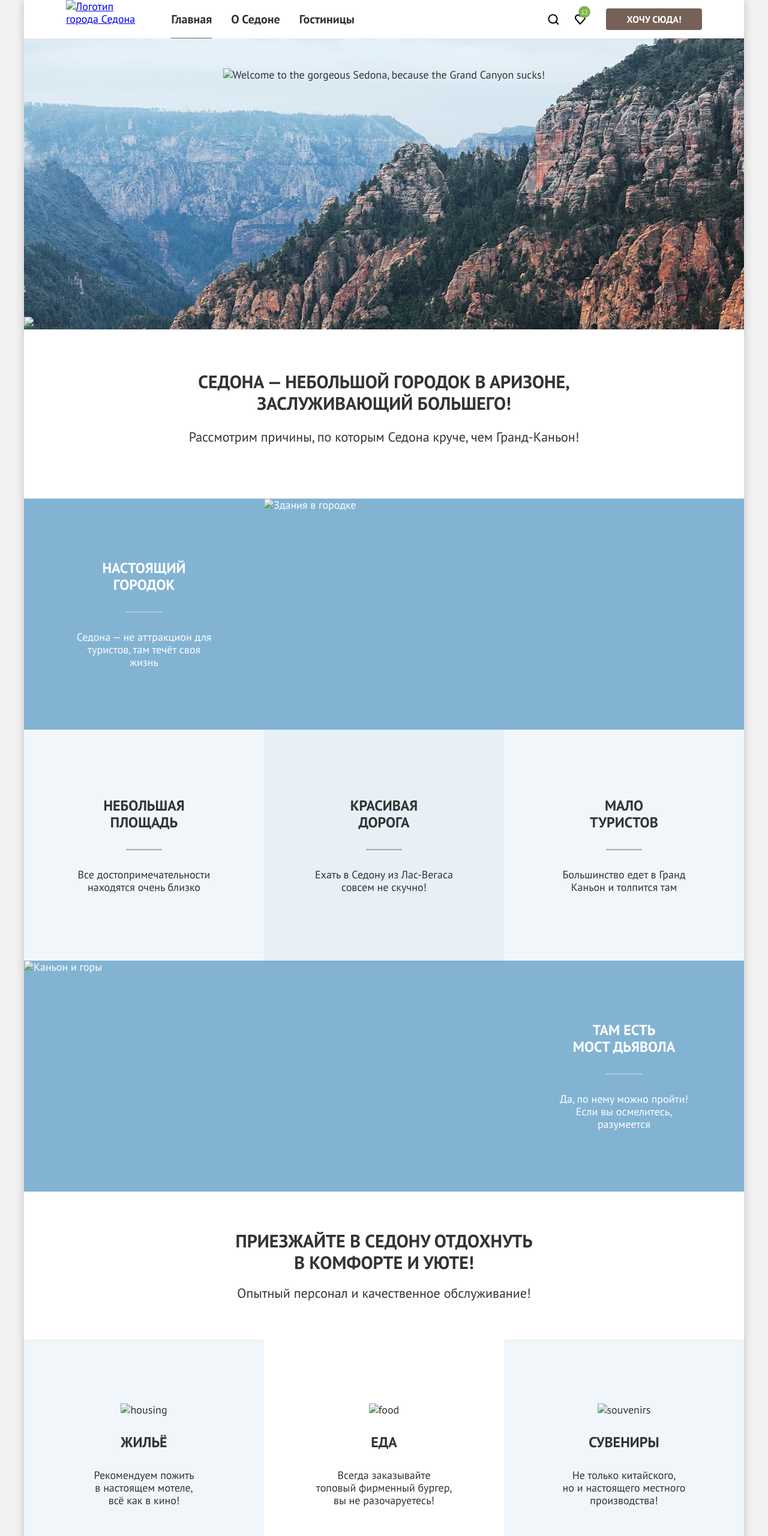
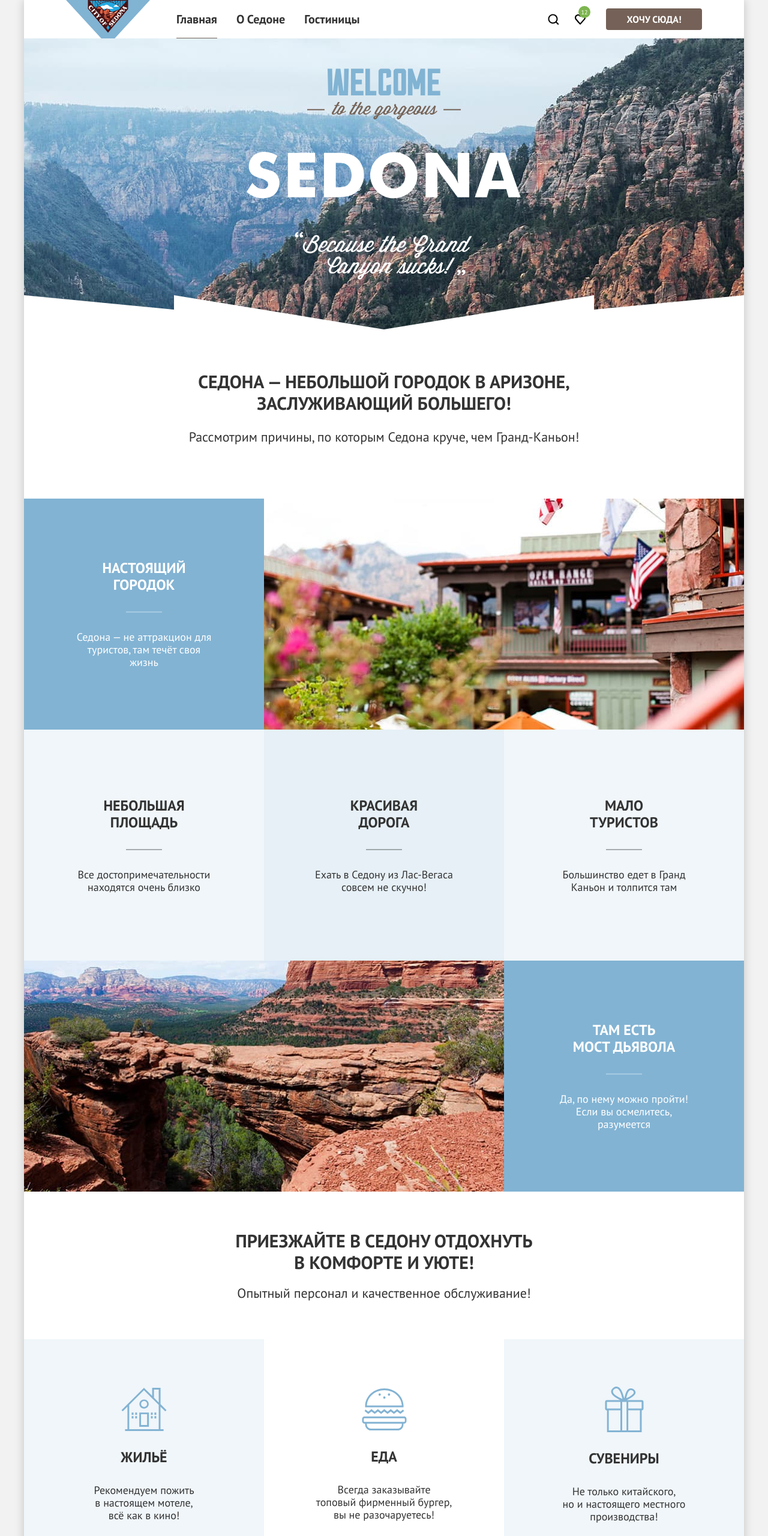
Before and after one commit to htmlacademy-htmlcss/1970179-sedona-36, a plain HTML site: page index.html in a window 1280 px wide. Shown: the top 2560 px of the page at 60% size. Drawn offline with Linux system fonts and the light colour scheme; the site is published under a folder, as on GitHub Pages, so addresses that start at the root find nothing.

Commit message:
Правка стилей картинок

```diff
--- a/index.html
+++ b/index.html
@@ -10,7 +10,7 @@
     <header class="page-header">
       <nav class="navigation">
         <a class="navigation-logo" href="#">
-          <img class="page-header-logo" src="/images/logo.svg" width="140" height="70" alt="Логотип города Седона">
+          <img class="page-header-logo" src="images/logo.svg" width="140" height="70" alt="Логотип города Седона">
         </a>
         <ul class="navigation-list">
           <li class="navigation-item navigation-item--current">
@@ -45,8 +45,8 @@
     <div class="page-container">
       <section class="welcome">
         <h1 class="visually-hidden">Седона</h1>
-        <img class="welcome-logo" src="/images/welcome.svg" width="458" height="352" alt="Welcome to the gorgeous Sedona, because the Grand Canyon sucks!">
-        <img class="welcome-divider" src="/images/divider.svg" alt="divider">
+        <img class="welcome-logo" src="images/welcome.svg" width="458" height="352" alt="Welcome to the gorgeous Sedona, because the Grand Canyon sucks!">
+        <img class="welcome-divider" src="images/divider.svg" alt="divider">
       </section>
       <section class="advantages">
         <h2 class="visually-hidden">Преимущества</h2>
@@ -58,7 +58,7 @@
               <h3 class="advantages-title">Настоящий городок</h3>
               <p class="advantages-description">Седона — не аттракцион для туристов, там течёт своя жизнь</p>
             </div>
-            <img class="advantages-img" src="/images/photo-1.jpg" width="800" height="385" alt="Здания в городке">
+            <img class="advantages-img" src="images/photo-1.jpg" width="800" height="385" alt="Здания в городке">
           </li>
           <li class="advantages-item">
             <div class="advantages-text">
@@ -79,7 +79,7 @@
             </div>
           </li>
           <li class="advantages-item advantages-item-bridge">
-            <img class="advantages-img" src="/images/photo-2.jpg" width="800" height="385" alt="Каньон и горы">
+            <img class="advantages-img" src="images/photo-2.jpg" width="800" height="385" alt="Каньон и горы">
             <div class="advantages-text">
              <h3 class="advantages-title">Там есть <br>мост дьявола</h3>
              <p class="advantages-description">Да, по нему можно пройти! Если вы осмелитесь, разумеется</p>
@@ -93,17 +93,17 @@
         <p class="visit-causes">Опытный персонал и качественное обслуживание!</p>
         <ul class="infrastructure-list">
           <li class="infrastructure-item">
-            <img src="/images/infrastructure/housing.svg" alt="housing">
+            <img src="images/infrastructure/housing.svg" alt="housing">
             <h3 class="infrastructure-title">Жильё</h3>
             <p class="infrastructure-description">Рекомендуем пожить<br>в настоящем мотеле,<br> всё как в кино!</p>
           </li>
           <li class="infrastructure-item infrastructure-item-food">
-            <img src="/images/infrastructure/food.svg" alt="food">
+            <img src="images/infrastructure/food.svg" alt="food">
             <h3 class="infrastructure-title">Еда</h3>
             <p class="infrastructure-description">Всегда заказывайте<br> топовый фирменный бургер,<br> вы не разочаруетесь!</p>
           </li>
           <li class="infrastructure-item">
-            <img src="/images/infrastructure/souvenirs.svg" alt="souvenirs">
+            <img src="images/infrastructure/souvenirs.svg" alt="souvenirs">
             <h3 class="infrastructure-title">Сувениры</h3>
             <p class="infrastructure-description">Не только китайского,<br> но и настоящего местного<br> производства!</p>
           </li>
@@ -146,7 +146,7 @@
       </ul>
       <p class="footer-phonenumber">+7 (812) 812-12-12</p>
       <a class="footer-logo" href="https://www.htmlacademy.ru/">
-        <img class="html-academy-logo" src="/images/logo_htmlacademy.svg" width="115" height="33" alt="Логотип-ссылка на сайт HTML Academy">
+        <img class="html-academy-logo" src="images/logo_htmlacademy.svg" width="115" height="33" alt="Логотип-ссылка на сайт HTML Academy">
       </a>
     </footer>
     </div>
--- a/styles/styles.css
+++ b/styles/styles.css
@@ -150,6 +150,7 @@ body {
 .welcome {
   min-height: 485px;
   background: white url("../images/hero.jpg") no-repeat;
+  background-color: #6282ab;
   background-size: cover;
   text-align: center;
   position: relative;
@@ -328,6 +329,7 @@ body {
   margin-top: 69px;
   padding-top: 96px;
   background-image: url("../images/subscribe.jpg");
+  background-color: #6282ab;
   background-size: 100% auto;
   background-repeat: no-repeat;
   color: #FFFFFF;
@@ -433,6 +435,7 @@ body {
 }
 .hotels-search {
   background-image: url("../images/catalog/filters-background.jpg");
+  background-color: #6282ab;
   background-size: cover;
   background-repeat: no-repeat;
   color: #FFFFFF;
```
Also changed, not shown: catalog.html (+6 -6 lines).
